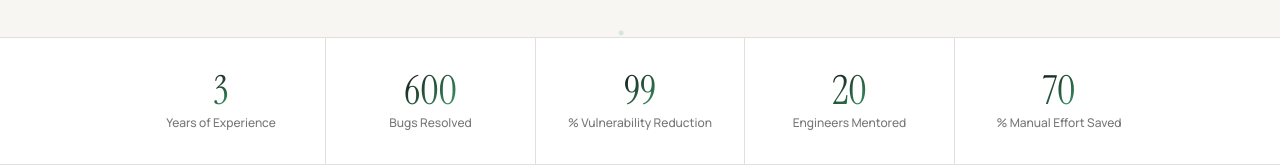
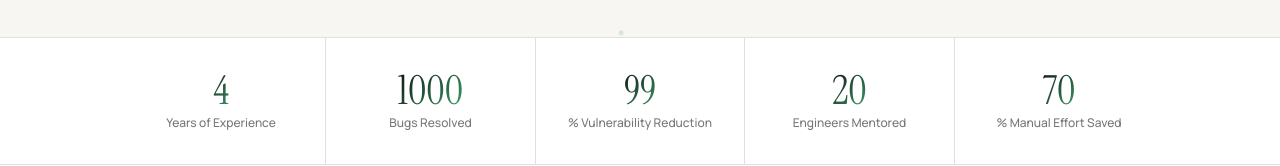
Before and after one commit to smrutishreenaik/PortfolioAG, a React (Vite) app: page / in a window 1280 px wide. Shown: the part 662-828 px from the top of the page. Built offline with nearby package versions, Linux system fonts and the light colour scheme; no server answers; the database is empty.

Commit message:
updated stats

```diff
--- a/src/components/sections/Stats.tsx
+++ b/src/components/sections/Stats.tsx
@@ -67,13 +67,13 @@ const Stats: React.FC<StatsProps> = ({ ready }) => {
     <div ref={sectionRef} className={styles.statsBar}>
       <div className={styles.statsBarInner}>
         <StatItem
-          target={3}
+          target={4}
           label="Years of Experience"
           delay={0}
           shouldAnimate={shouldAnimate}
         />
         <StatItem
-          target={600}
+          target={1000}
           label="Bugs Resolved"
           delay={100}
           shouldAnimate={shouldAnimate}
```
